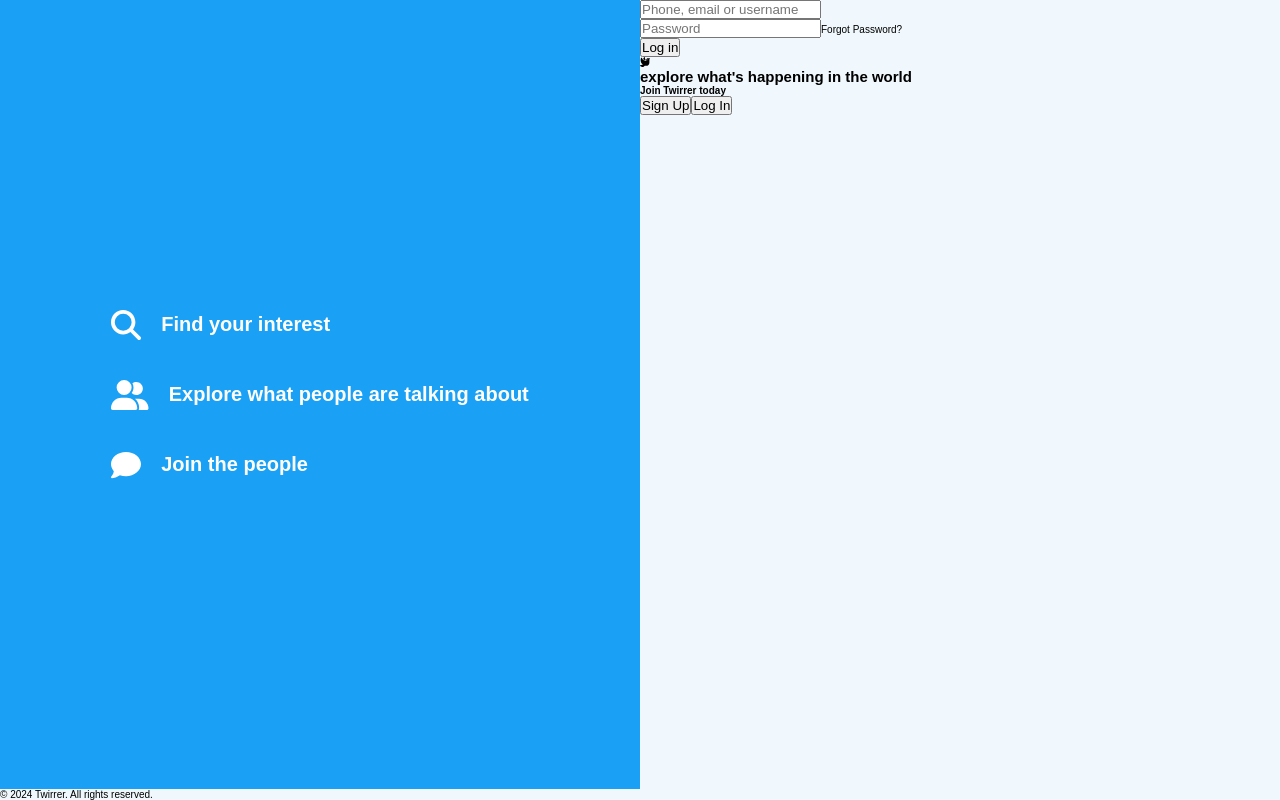
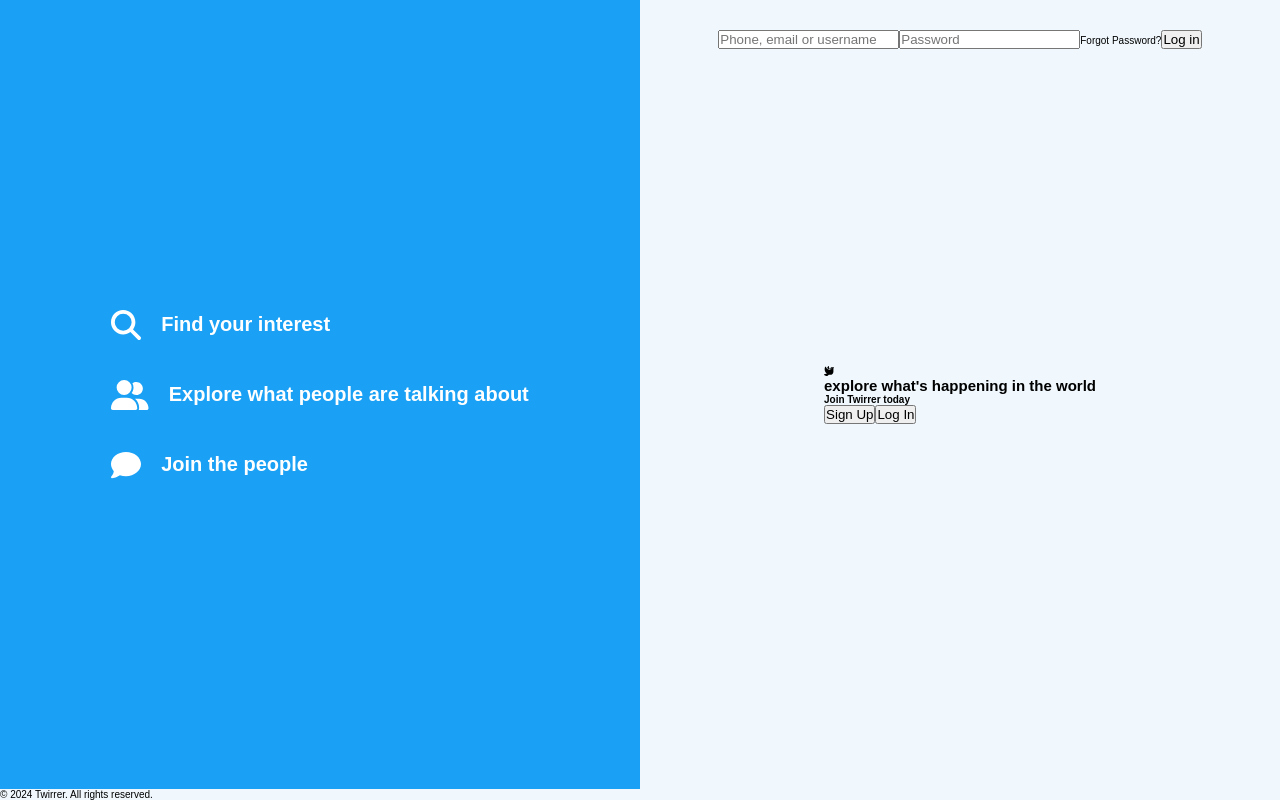
Before and after one commit to levisstrauss/react-twirrer, a React (Create React App) app: page / in a window 1280 px wide. Built offline with nearby package versions, Linux system fonts and the light colour scheme.

Commit message:
Styled the right content

```diff
--- a/src/components/LoginForm/LoginForm.tsx
+++ b/src/components/LoginForm/LoginForm.tsx
@@ -1,4 +1,7 @@
 import React from "react";
+
+
+import './css/styles.css'
 
 const LoginForm = () => {
     return (
--- a/src/components/LoginForm/css/styles.css
+++ b/src/components/LoginForm/css/styles.css
@@ -0,0 +1,6 @@
+
+.right-content-form {
+  display: flex;
+  justify-content: center;
+  margin-top: 3rem;
+}
--- a/src/components/MiddleContent/ MiddleContent.tsx
+++ b/src/components/MiddleContent/ MiddleContent.tsx
@@ -1,6 +1,8 @@
 import React from "react";
 import { FontAwesomeIcon } from "@fortawesome/react-fontawesome";
 import { faDove } from "@fortawesome/free-solid-svg-icons";
+
+import './css/styles.css';
 
 const MiddleContent = () => {
     return (
--- /dev/null
+++ b/src/components/MiddleContent/css/styles.css
@@ -0,0 +1,7 @@
+
+.middle-content {
+    position: absolute;
+    top: 50%;
+    left: 50%;
+    transform: translate(-50%, -50%);
+}
--- a/src/pages/Login/Login.tsx
+++ b/src/pages/Login/Login.tsx
@@ -20,10 +20,8 @@ const Login = () => {
             </div>
             {/* ----------- right side -------- */}
             <div className="right">
-                <div>
-                    <LoginForm />
-                    <MiddleContent />
-                </div>
+                <LoginForm />
+                <MiddleContent />
             </div>
             {/* ----------- footer -------- */}
             <Footer />
--- a/src/pages/Login/css/styles.css
+++ b/src/pages/Login/css/styles.css
@@ -23,3 +23,10 @@
   margin: 4rem;
   color: white;
 }
+
+/* ------ right content ----- */
+.right {
+  grid-column:  2 / -1;
+  grid-row: 1 / 2;
+  position: relative;
+}
```
Also changed, not shown: src/components/MiddleContent/styles/styles.css (deleted).
